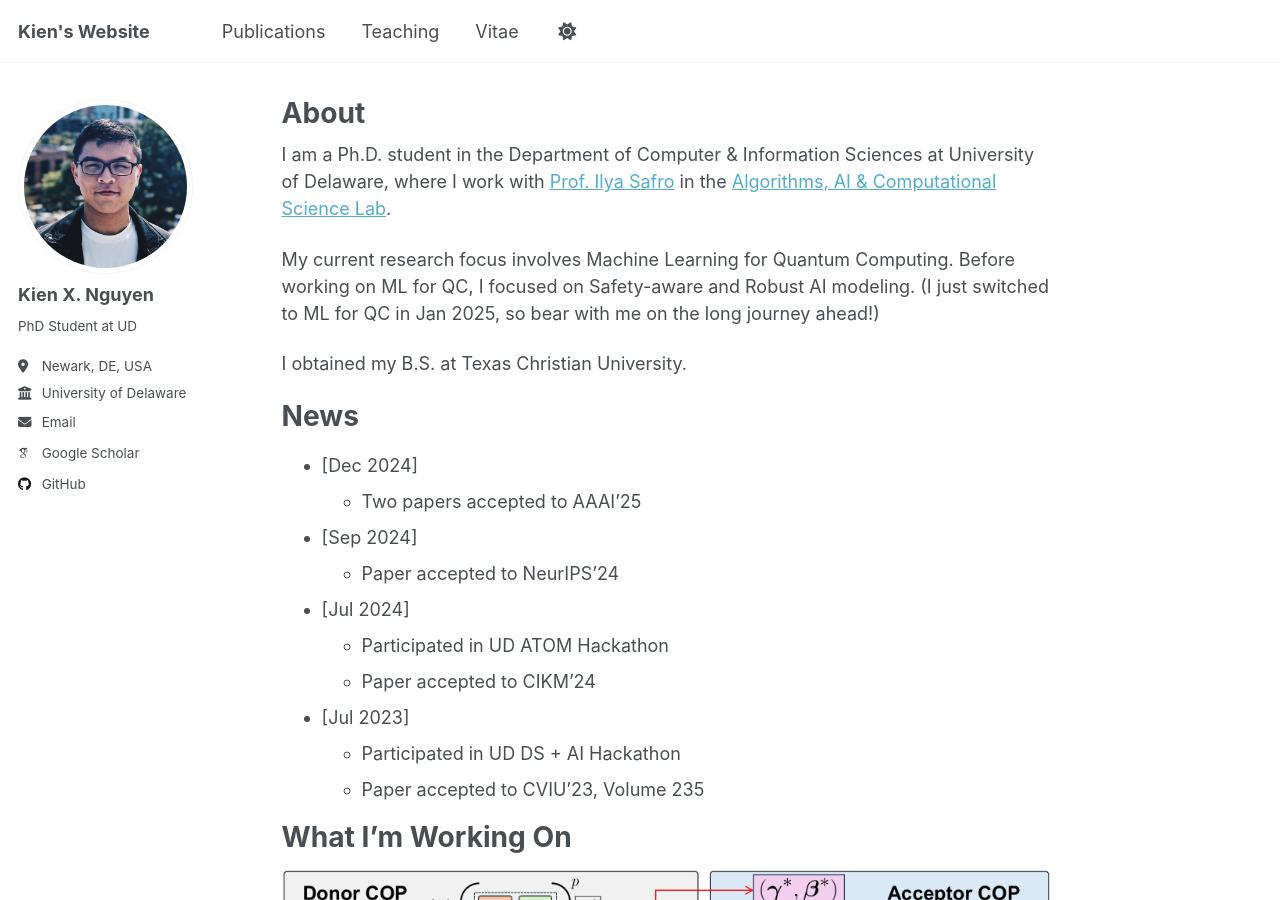
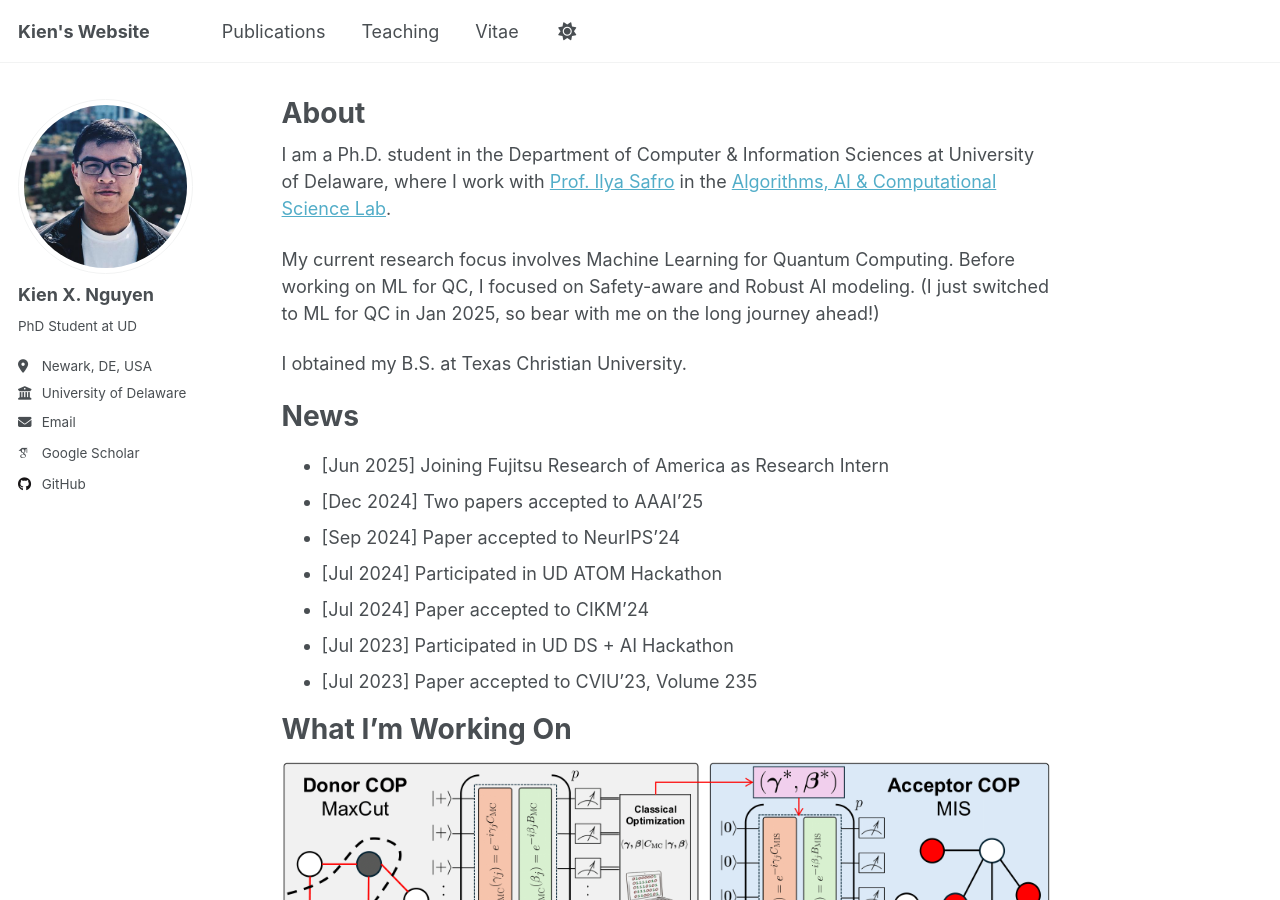
Before and after one commit to Nyquixt/Nyquixt.github.io, a Jekyll site: the page built from _pages/about.md, in a window 1280 px wide and 900 px high. Built offline with Jekyll 4.4.1, drawn with Linux system fonts in a browser that asks for light colours; some web fonts are replaced.

Commit message:
update stuff

```diff
--- a/_pages/about.md
+++ b/_pages/about.md
@@ -15,16 +15,13 @@ I obtained my B.S. at Texas Christian University.
 
 News
 ======
-* [Dec 2024]
-  * Two papers accepted to AAAI'25
-* [Sep 2024]
-  * Paper accepted to NeurIPS'24
-* [Jul 2024]
-  * Participated in UD ATOM Hackathon
-  * Paper accepted to CIKM'24
-* [Jul 2023]
-  * Participated in UD DS + AI Hackathon
-  * Paper accepted to CVIU'23, Volume 235
+* [Jun 2025] Joining Fujitsu Research of America as Research Intern
+* [Dec 2024] Two papers accepted to AAAI'25
+* [Sep 2024] Paper accepted to NeurIPS'24
+* [Jul 2024] Participated in UD ATOM Hackathon
+* [Jul 2024] Paper accepted to CIKM'24
+* [Jul 2023] Participated in UD DS + AI Hackathon
+* [Jul 2023] Paper accepted to CVIU'23, Volume 235
 
 What I'm Working On
 ======
```
Also changed, not shown: _pages/cv.md (+1 -1 lines).
